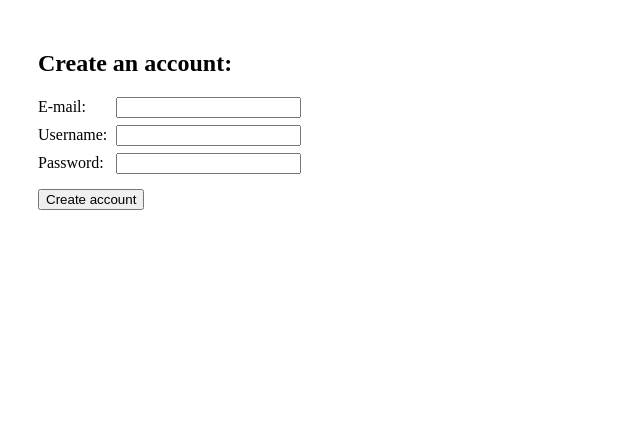
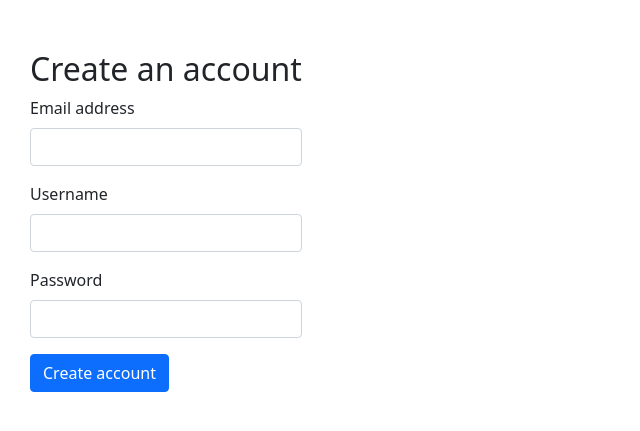
Before and after one commit to mobounya/camagru, a PHP site: page /register.php in a window 1280 px wide. Shown: the top 431 px of the page, without its empty margins (0-640 px from the left). Run offline with PHP 8.4, Linux system fonts and the light colour scheme.

Commit message:
better design for login and register pages

```diff
--- a/insertcomment.php
+++ b/insertcomment.php
@@ -3,7 +3,6 @@
     require_once("./config/setup.php");
     if (!isset($_SESSION["account"]))
     {
-        error_log("Not logged in");
         header("Location: index.php");
         return ;
     }
--- a/register.php
+++ b/register.php
@@ -58,11 +58,15 @@
 <!DOCTYPE html>
 <html>
 <head>
+    <meta charset="utf-8">
+    <meta name="viewport" content="width=device-width, initial-scale=1">
+    <link href="https://cdn.jsdelivr.net/npm/bootstrap@5.0.0-beta1/dist/css/bootstrap.min.css" rel="stylesheet" integrity="sha384-giJF6kkoqNQ00vy+HMDP7azOuL0xtbfIcaT9wjKHr8RbDVddVHyTfAAsrekwKmP1" crossorigin="anonymous">
+    <link href="styling/app.css" rel="stylesheet">
     <title>Create an Account</title>
 </head>
 <body>
-    <div style="margin-top: 50px; margin-left: 30px">
-        <h2>Create an account: </h2>
+    <div style="display: inline-block; margin-top: 50px; margin-left: 30px">
+        <h2>Create an account</h2>
         <?php
             if (isset($_SESSION["error"]))
             {
@@ -70,12 +74,25 @@
                 unset($_SESSION["error"]);
             }
         ?>
-        <form method="POST">
-            <label>E-mail: </label> <input style="margin-left: 26px;" type="text" name="email"><br>
-            <label>Username: </label> <input style="margin-left: 5px; margin-top: 7px" type="text" name="username"><br>
-            <label>Password: </label> <input style="margin-left: 8px; margin-top: 7px" type="password" name="pass"> <br>
-            <input style="margin-top: 15px" type="submit" value="Create account">
-        </form>
+        <div id="registerForm">
+            <form method="POST">
+            <div class="mb-3">
+                <label for="email" class="form-label">Email address</label>
+                <input id="email" type="text" class="form-control" name="email">
+            </div>
+            <div class="mb-3">
+                <label for="username" class="form-label">Username</label>
+                <input id="username" type="text" class="form-control" name="username">
+            </div>
+            <div class="mb-3">
+                <label for="pass" class="form-label">Password</label>
+                <input id="pass" type="password" class="form-control" name="pass">
+            </div>
+            <div class="col-auto">
+                    <button type="submit" class="btn btn-primary mb-3">Create account</button>
+                </div>
+            </form>
+        </div>
     </div>
 </body>
 </html>
```
Also changed, not shown: app.php (+4 -3 lines), login.php (+21 -11 lines), gallery/photo_mobounya_6127.jpeg (added).
